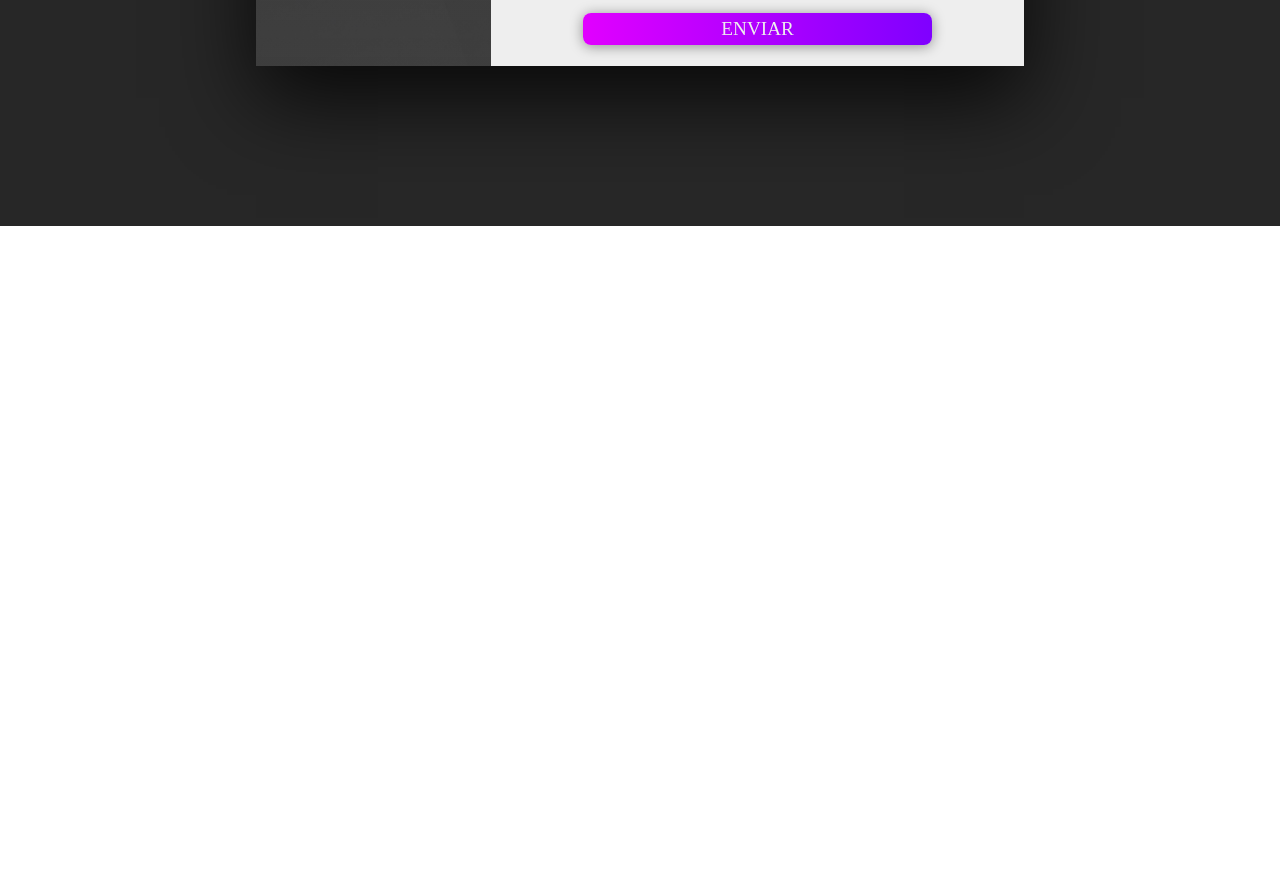
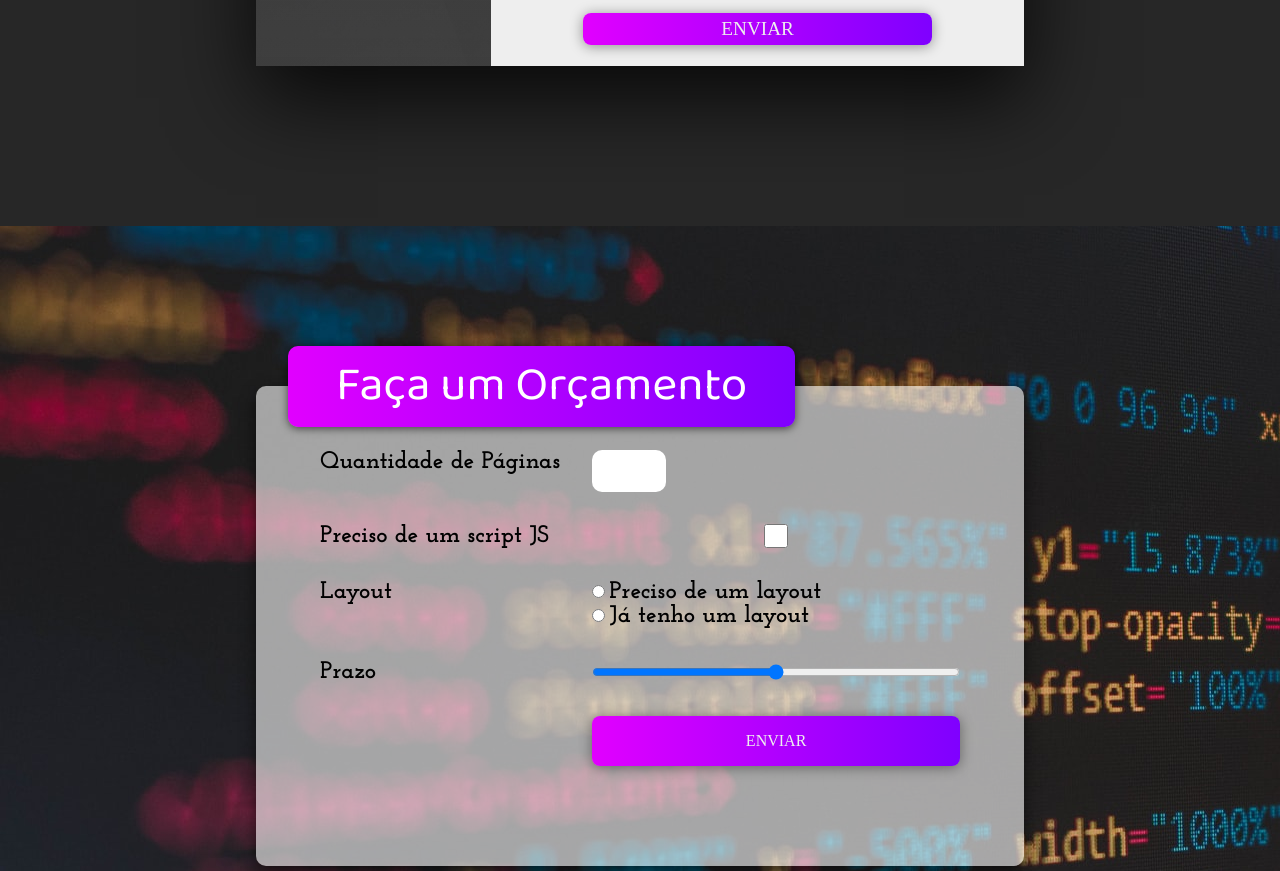
Before and after one commit to Leonardo-V-Guimaraes/portfolio, a plain HTML site: page index.html in a window 1280 px wide. Shown: the part 2630-3501 px from the top of the page. Before the commit the page ends 2856 px from the top, so only its background shows below. Drawn offline with Linux system fonts and the light colour scheme.

Commit message:
:package: form orçamento

```diff
--- a/index.html
+++ b/index.html
@@ -180,11 +180,35 @@
                         </div>
                         <button type="submit" class="btn btn_submit">Enviar</button>
                     </form>
-
                 </div>
             </div>
         </section>
 
+        <section class="sessao-orcamento">
+            <div class="orcamento-wrapper">
+                <h1>Faça um Orçamento</h1>
+                <form >
+                    <label for="qtde">Quantidade de Páginas</label>
+                    <input type="number" min="1" name="qtde" id="qtde">
+                    <label for="js">Preciso de um script JS</label>
+                    <input type="checkbox" name="js" id="js">
+                    <label>Layout</label>
+                    <div class="group-layout">
+                        <div>
+                            <input type="radio" name="layout" id="layout-sim">
+                            <label for="layout-sim">Preciso de um layout</label>
+                        </div>
+                        <div>
+                            <input type="radio" name="layout" id="layout-nao">
+                            <label for="layout-sim">Já tenho um layout</label>
+                        </div>
+                    </div>
+                    <label for="prazo">Prazo</label>
+                    <input type="range" name="prazo" id="prazo">
+                    <button class="btn btn-orcamento" type="submit">Enviar</button>
+                </form>
+            </div>
+        </section>
     </div>
 </body>
 
--- a/style.css
+++ b/style.css
@@ -290,6 +290,9 @@ header{
 
 .sessao-conhecimentos{
     background-color: #f5f5f5;
+    width: 100%;
+    height: vh;
+
 }
 
 .sessao-header{
@@ -328,9 +331,10 @@ header{
 }
 
 .conhecimentos-img-wrapper{
-    grid-column: 6 / 11;
+    grid-column: 6 / 12;
     grid-row: 2 / 6;
-    width: 120%;
+    width: 110%;
+
 }
 
 .conhecimentos-img-wrapper img{
@@ -524,3 +528,69 @@ header{
     height: 2rem;
     margin-top: 1rem;
 }
+
+.sessao-orcamento{
+    width: 100%;
+    height: 100vh;
+    background: url(imagens/orcamento3.jpg);
+    object-fit: cover;
+    display: flex;
+    justify-content: center;
+    align-items: center;
+}
+
+.orcamento-wrapper{
+    width: 60%;
+    height: 60%;
+    background-color: #ffffff99;
+    border-radius: 10px;
+    box-shadow: 0 0.5rem 1rem rgba(0, 0, 0, 0.6);
+    position: relative;
+}
+
+.sessao-orcamento h1{
+    position: absolute;
+    top: -2.5rem;
+    left: 2rem;
+    background: #7F00FF;  /* navegadores antigos */
+    background: -webkit-linear-gradient(to right, #E100FF, #7F00FF);  /* navagadores que nao tem suporte */
+    background: linear-gradient(to right, #E100FF, #7F00FF); /* navegadores recentes */
+    padding: 0 3rem;
+    color: white;
+    font-family: var(--font-primary);
+    font-size: 3rem;
+    font-weight: lighter;
+    box-shadow: 0 0.1rem 0.5rem rgba(0, 0, 0, 0.6);
+    border-radius: 10px;
+}
+
+.sessao-orcamento form{
+    margin: 4rem;
+    display: grid;
+    grid-template-columns: auto 1fr;
+    column-gap: 2rem;
+    row-gap: 2rem;
+}
+
+.sessao-orcamento label{
+    font-family: var(--font-secundary);
+    font-size: 1.5rem;
+    font-weight: bold;
+}
+
+.sessao-orcamento input[type="number"]{
+    font-family: var(--font-secundary);
+    width: 4rem;
+    font-size: 2rem;
+    outline: none;
+    border-radius: 10px;
+    border: none;
+    padding: 0.3rem;
+}
+
+.btn-orcamento{
+    text-transform: uppercase;
+    padding: 1rem;
+    cursor: pointer;
+    grid-column: 2;
+}
```
Also changed, not shown: imagens/orcamento3.jpg (added), 1 other file.
